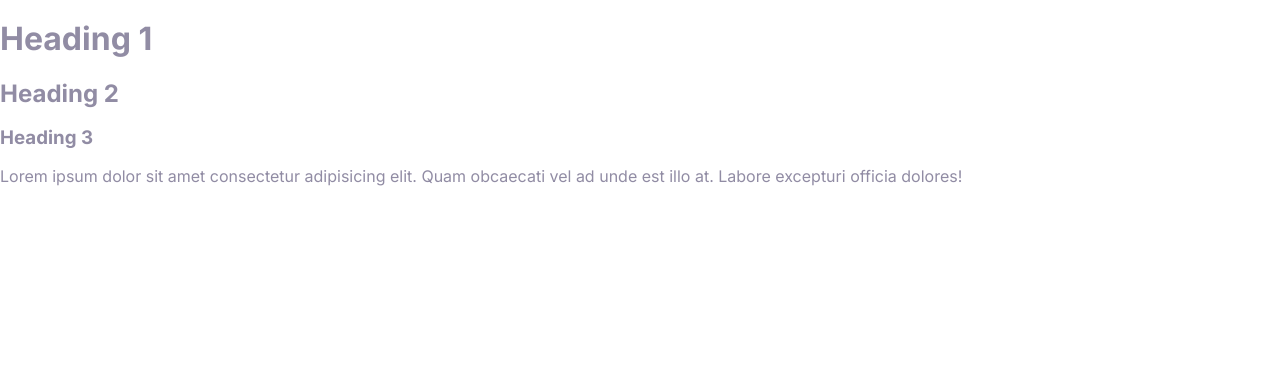
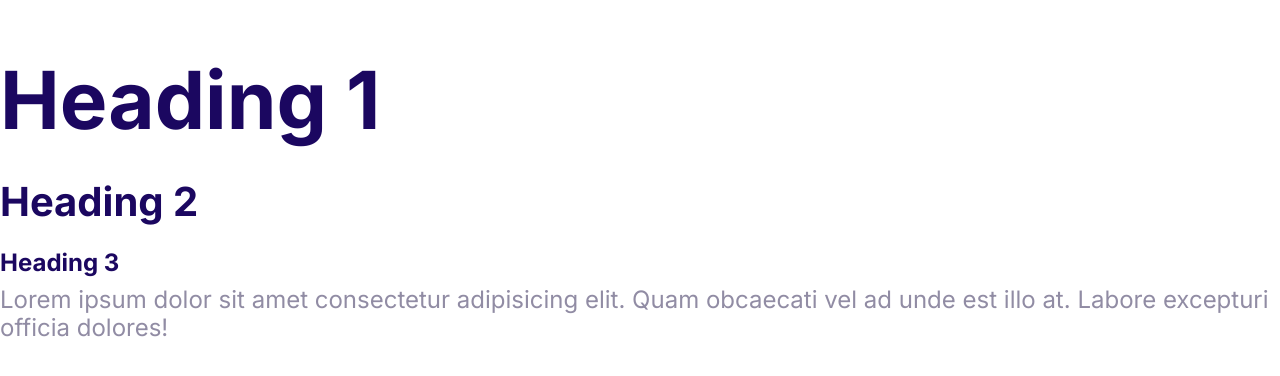
Before and after one commit to dinhtuyen3011/HTML_CSS_Moshify, a plain HTML site: page index.html in a window 1280 px wide. Drawn offline with Linux system fonts and the light colour scheme.

Commit message:
define the style for the fonts

```diff
--- a/css/style.css
+++ b/css/style.css
@@ -2,7 +2,7 @@
     --color-primary: #2584ff;
     --color-secondary: #00d9ff;
     --color-accent: #ff3400;
-         --color-heading: #1b0760;
+    --color-headings: #1b0760;
     --color-body: #918ca4;
 }
 
@@ -10,7 +10,47 @@
     box-sizing: border-box;
 }
 
+html {
+    font-size: 62.5%;
+}
+
 body {
     font-family: Inter, Arial, Helvetica, sans-serif;
+    font-size: 2.4rem;
     color: var(--color-body);
 }
+
+h1,
+h2,
+h3 {
+    color: var(--color-headings);
+    margin-bottom: 1rem;
+}
+
+h1 {
+    font-size: 7rem;
+}
+
+h2 {
+    font-size: 4rem;
+}
+
+h3 {
+    font-size: 3rem;
+}
+
+p {
+    margin-top: 0;
+}
+
+@media screen and (min-width: 1024px) {
+    h1 {
+        font-size: 8rem;
+    }
+    h2 {
+        font-size: 4rem;
+    }
+    h3 {
+        font-size: 2.4rem;
+    }
+}
```
Lines whose indentation alone changed are shown as unchanged.
